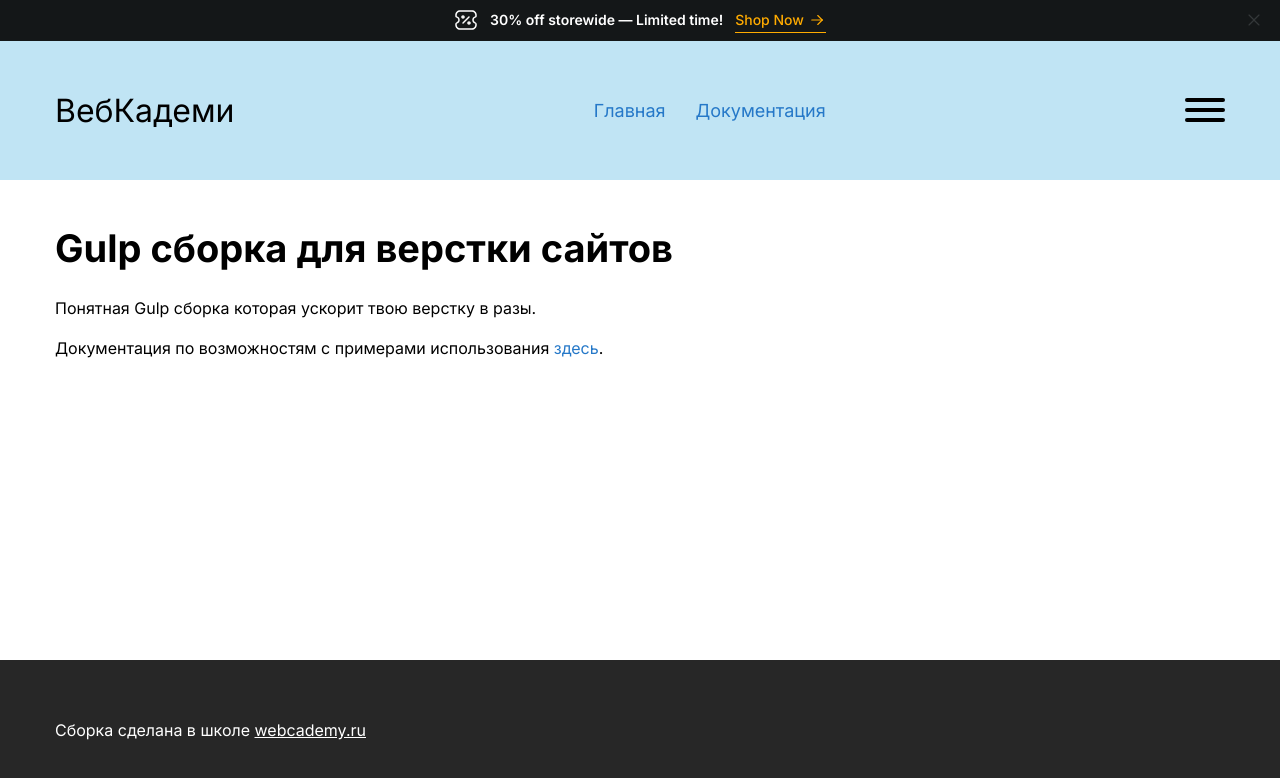
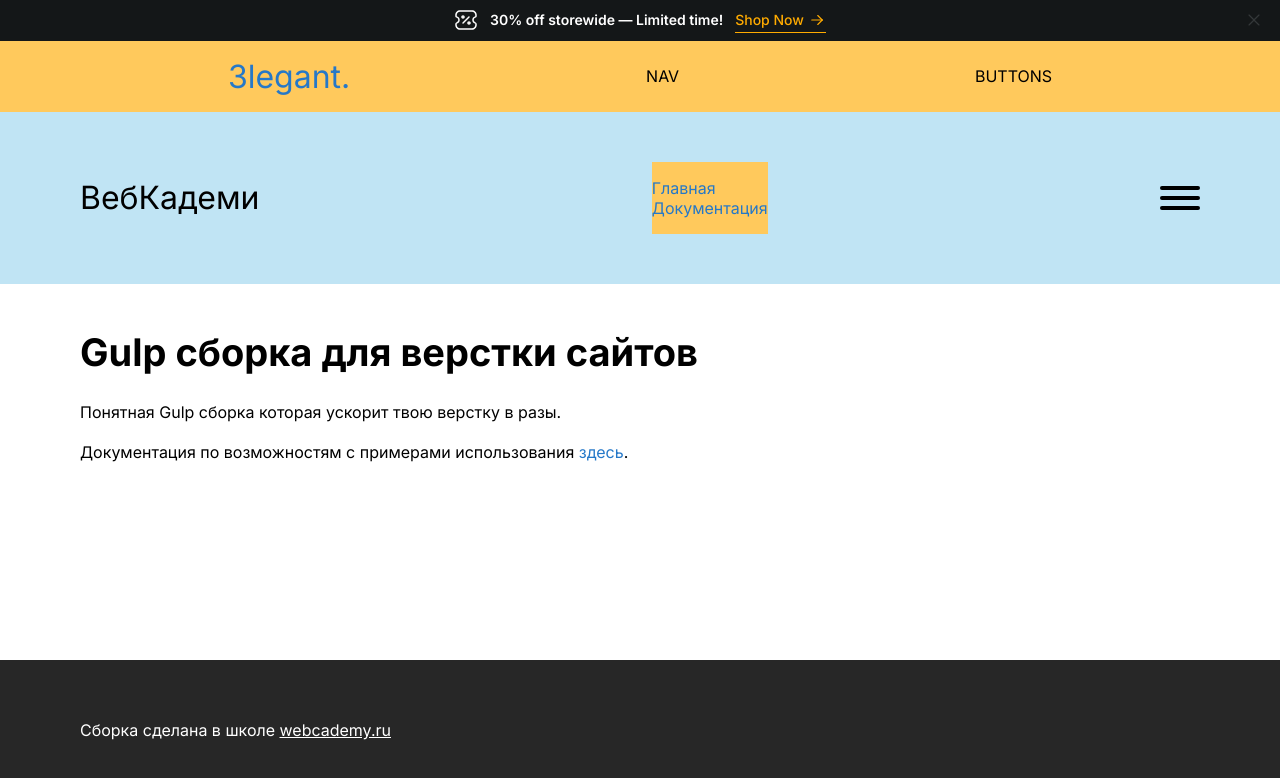
Before and after one commit to Nattyme/3legant, a website with bundled scripts: page src/html/index.html in a window 1280 px wide. Built offline with nearby package versions, Linux system fonts and the light colour scheme; files whose address does not match are found by name.

Commit message:
nav base data

```diff
--- /dev/null
+++ b/src/html/blocks/nav.html
@@ -0,0 +1,10 @@
+<nav class="nav">
+    <div class="container">
+        <div class="nav__row">
+            <a href="#!" class="nav__logo logo">3legant.</a>
+            <ul class="nav__list">NAV</ul>
+            <ul class="nav__btns">BUTTONS</ul>
+        </div>
+
+    </div>
+</nav>
--- a/src/html/index.html
+++ b/src/html/index.html
@@ -5,7 +5,7 @@
 	<meta charset="UTF-8" />
 	<meta http-equiv="X-UA-Compatible" content="IE=edge" />
 	<meta name="viewport" content="width=device-width, initial-scale=1.0" />
-	<title>Стартовый шаблон | ВебКадеми</title>
+	<title>3legant store</title>
 	<link rel="stylesheet" href="./css/main.css" />
 
 	<link rel="icon" type="image/x-icon" href="./img/favicons/favicon.svg">
@@ -14,6 +14,7 @@
 
 <body>
 	@@include('blocks/tagline.html')
+	@@include('blocks/nav.html')
 	@@include('blocks/header.html')
 	<main class="docs">
 		<section>
--- a/src/js/index.js
+++ b/src/js/index.js
@@ -9,3 +9,7 @@ Fancybox.bind('[data-fancybox]', {
 // Мобильная навигация
 import mobileNav from './modules/mobile-nav.js';
 mobileNav();
+
+//close tagline
+import tagline from './modules/tagline.js';
+tagline();
--- a/src/js/modules/mobile-nav.js
+++ b/src/js/modules/mobile-nav.js
@@ -1,21 +1,14 @@
-// function mobileNav() {
-// 	// Mobile nav button
-// 	const navBtn = document.querySelector('.mobile-nav-btn');
-// 	const nav = document.querySelector('.mobile-nav');
-// 	const menuIcon = document.querySelector('.nav-icon');
+function mobileNav() {
+	// Mobile nav button
+	const navBtn = document.querySelector('.mobile-nav-btn');
+	const nav = document.querySelector('.mobile-nav');
+	const menuIcon = document.querySelector('.nav-icon');
 
-// 	navBtn.onclick = function () {
-// 		nav.classList.toggle('mobile-nav--open');
-// 		menuIcon.classList.toggle('nav-icon--active');
-// 		document.body.classList.toggle('no-scroll');
-// 	};
-// }
+	navBtn.onclick = function () {
+		nav.classList.toggle('mobile-nav--open');
+		menuIcon.classList.toggle('nav-icon--active');
+		document.body.classList.toggle('no-scroll');
+	};
+}
 
-// export default mobileNav;
-
-const closeTaglineBtn = document.querySelector('.tagline__close');
-const tagline = document.querySelector('.tagline');
-
-closeTaglineBtn.onclick = function() {
-    tagline.remove();
-}
+export default mobileNav;
--- /dev/null
+++ b/src/js/modules/tagline.js
@@ -0,0 +1,11 @@
+function tagline () {
+    const closeTaglineBtn = document.querySelector('.tagline__close');
+    const tagline = document.querySelector('.tagline');
+
+    closeTaglineBtn.onclick = function() {
+        tagline.remove();
+    }
+
+}
+
+export default tagline;
--- a/src/scss/base/_vars.scss
+++ b/src/scss/base/_vars.scss
@@ -1,6 +1,6 @@
 :root {
-	--container-width: 1200px;
-	--container-padding: 15px;
+	--container-width: 1184px;
+	--container-padding: 32px;
 
 	--font-main: 'Inter', sans-serif;
 	--font-accent: 'Poppins', sans-serif;
--- a/src/scss/blocks/_nav.scss
+++ b/src/scss/blocks/_nav.scss
@@ -1,11 +1,24 @@
-.header__nav {
+.nav {
+    padding-top: 16px;
+    padding-bottom: 16px;
+
+    background-color: #ffc95c;
 }
-.nav {
-	font-size: 18px;
+
+.nav__row {
+    display: flex;
+    align-items: center;
+    justify-content: space-around;
 }
+
+.nav__logo {
+}
+
+.logo {
+}
+
 .nav__list {
-	display: flex;
-	column-gap: 30px;
 }
-.active {
+
+.nav__btns {
 }
```
Also changed, not shown: build/css/main.css, build/index.html, build/js/index.bundle.js.
